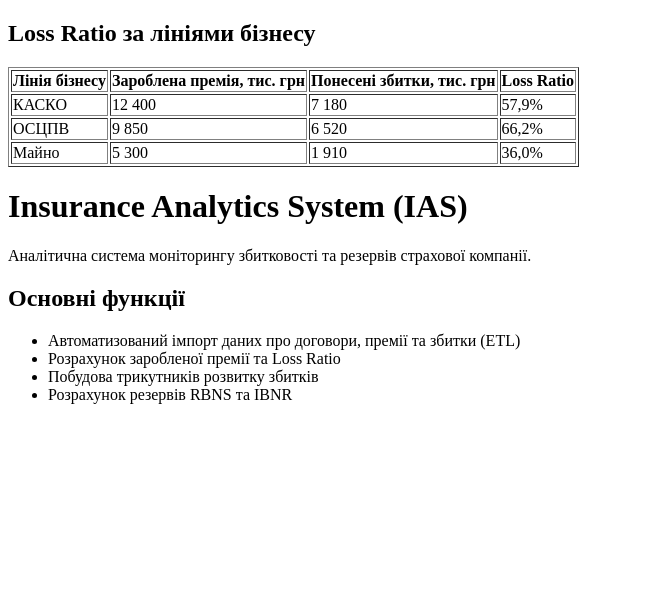
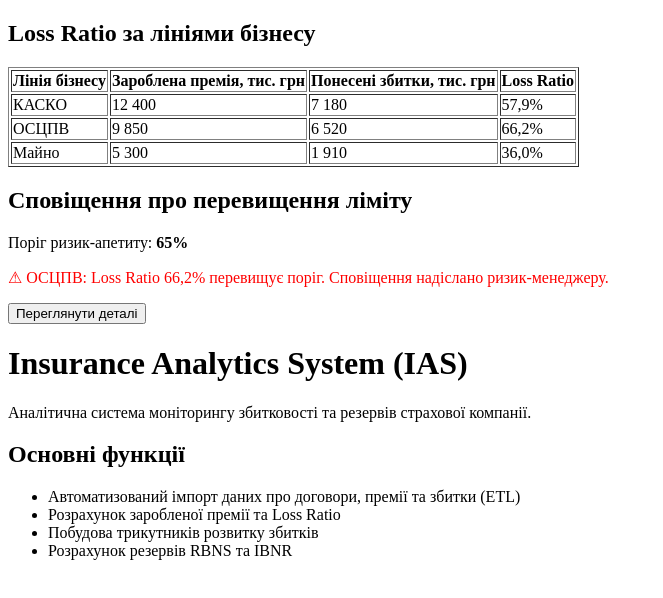
Before and after one commit to humeniuk2310937703-design/ias-git-web, a plain HTML site: page index.html in a window 1280 px wide. Shown: the whole page, without its empty margins (0-663 px from the left). Drawn offline with Linux system fonts and the light colour scheme.

Commit message:
SCRUM-13: Add loss ratio alert section

```diff
--- a/index.html
+++ b/index.html
@@ -11,6 +11,10 @@
     <tr><td>ОСЦПВ</td><td>9 850</td><td>6 520</td><td>66,2%</td></tr>
     <tr><td>Майно</td><td>5 300</td><td>1 910</td><td>36,0%</td></tr>
   </table>
+    <h2>Сповіщення про перевищення ліміту</h2>
+  <p>Поріг ризик-апетиту: <b>65%</b></p>
+  <p style="color: red;">⚠ ОСЦПВ: Loss Ratio 66,2% перевищує поріг. Сповіщення надіслано ризик-менеджеру.</p>
+  <button>Переглянути деталі</button>
 <body>
   <h1>Insurance Analytics System (IAS)</h1>
   <p>Аналітична система моніторингу збитковості та резервів страхової компанії.</p>
```
